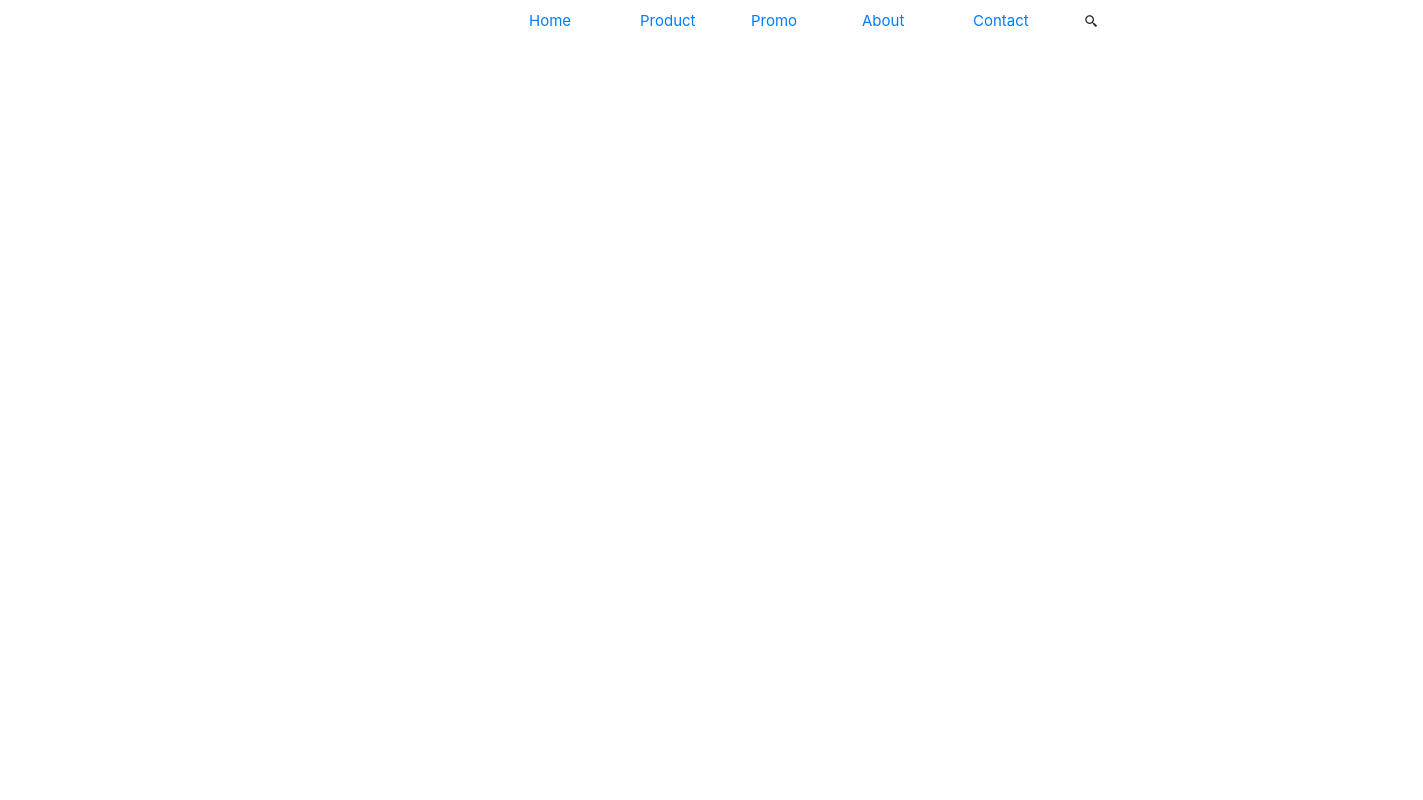
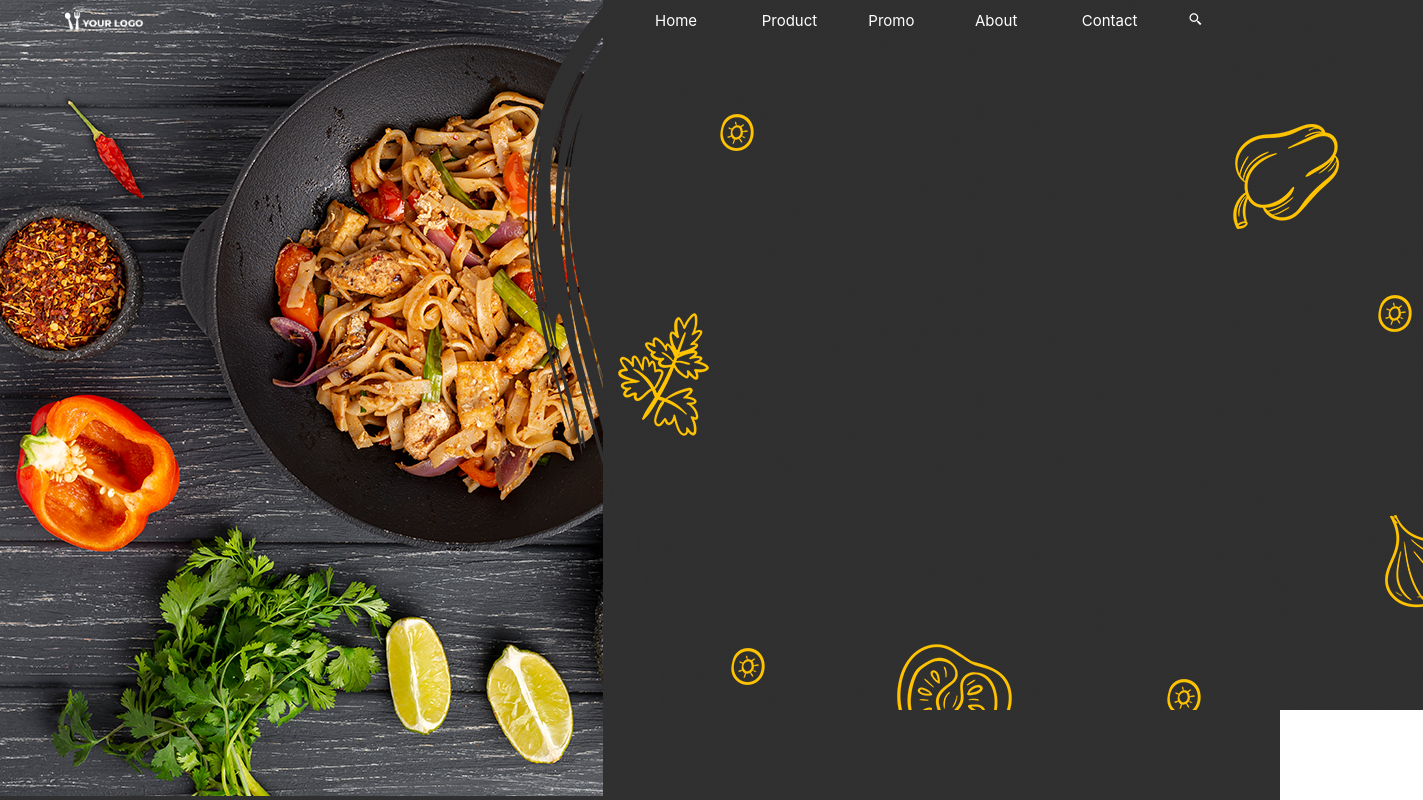
Before and after one commit to JithanRoy/Food_web_design, a plain HTML site: page index.html in a window 1280 px wide. Shown: the whole page, 1423 px wide, since content can reach past the window. Drawn offline with nearby package versions, Linux system fonts and the light colour scheme; a web font is replaced by a local one.

Commit message:
banner section

```diff
--- a/css/style.css
+++ b/css/style.css
@@ -34,24 +34,34 @@ ul li {
 }
 
 /*  header section design  */
+.header {
+    z-index: 2;
+    position: relative;
+}
 .menu {
     align-items: center;
 }
 
 .header-section {
+    position: absolute;
     display: flex;
     flex-flow: row;
     width: 100%;
     justify-content: space-between;
     align-items: center;
+    padding: 10px 0px;
 }
 
 .header-section .logo {
-    width: 40%;
+    width: 50%;
+}
+.header-section .logo img {
+    width: 20%;
+    padding-left: 50px;
 }
 
 .header-section .menu {
-    width: 60%;
+    width: 50%;
 }
 
 .menu-ul {
@@ -66,3 +76,31 @@ ul li {
     display: flex;
     font-size: 1.5rem;
 }
+
+.menu-ul .list-item a {
+    color: var(--secondary-color);
+    text-decoration: none;
+}
+
+/* banner section  */
+.banner {
+    display: flex;
+    background: var(--bg-color);
+}
+.banner-left {
+    position: absolute;
+    width: 50%;
+    height: 100vh;
+    background-image: url(../img/banner.png);
+    background-repeat: no-repeat;
+}
+
+.banner-right {
+    width: 70%;
+    position: relative;
+    top: -90px;
+    left: 527px;
+    height: 100vh;
+    background-image: url(../img/Design.png);
+    background-repeat: no-repeat;
+}
--- a/index.html
+++ b/index.html
@@ -13,25 +13,39 @@
     </head>
     <body>
         <!-- header section design  -->
-        <header class="container">
+            <header class="header">
+                <div class="container-fluid">
+                    <div class="row">
+                        <div class="col-md-12">
                             <div class="header-section">
                                 <div class="logo">
                                     <img src="img/Logo.png" alt="logo">
                                 </div>
-                <nav class="menu">
+                                <div class="menu">
                                     <ul class="menu-ul">
                                         <li class="list-item"><a href="#Home">Home</a></li>
                                         <li class="list-item"><a href="#Product">Product</a></li>
                                         <li class="list-item"><a href="#Promo">Promo</a></li>
                                         <li class="list-item"><a href="#About">About</a></li>
                                         <li class="list-item"><a href="#Contact">Contact</a></li>
-                        <li class="list-item"><i class='bx bx-search-alt-2'></i></li>
+                                        <li class="list-item"><a><i class='bx bx-search-alt-2'></i></a></li>
                                     </ul>
-                </nav>
+                                </div>
+                            </div>
+                        </div>
+                    </div>
                 </div>
             </header>
 
+            <!-- Banner section  -->
+            <section class="banner">
+                <div class="banner-left">
 
+                </div>
+                <div class="banner-right">
+
+                </div>
+            </section>
 
         <!-- Optional JavaScript -->
         <!-- jQuery first, then Popper.js, then Bootstrap JS -->
```
Also changed, not shown: img/Design2.png (renamed from img/Design (2).png), img/banner.png (renamed from img/Place Your Image Here (Double Click to Edit).png). Lines whose indentation alone changed are shown as unchanged.
